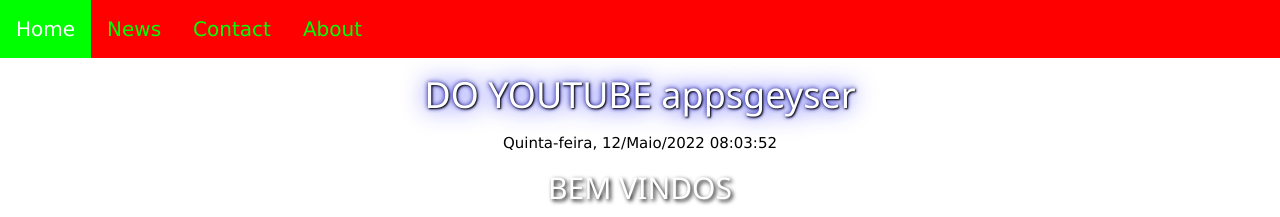
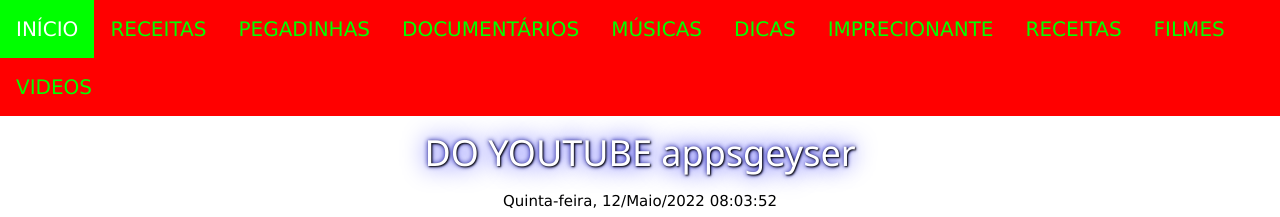
Before and after one commit to santos246/DO-YOUTUBE-appsgeyser-e-outros, a plain HTML site: page index.html in a window 1280 px wide. Shown: the top 217 px of the page. Drawn offline with nearby package versions, Linux system fonts and the light colour scheme.

Commit message:
Update index.html

```diff
--- a/index.html
+++ b/index.html
@@ -74,12 +74,18 @@ body {
 </style>
 </head>
 <body>
+<div class="topnav" id="myTopnav">
 
-<div class="topnav" id="myTopnav">
-  <a href="#home" class="active">Home</a>
-  <a href="#news">News</a>
-  <a href="#contact">Contact</a>
-  <a href="#about">About</a>
+  <a href="index.html" class="active">INÍCIO</a>
+  <a href="RECEITAS/1 - Copia.html">RECEITAS</a>
+  <a href="PEGADINHAS/1 - Copia.html">PEGADINHAS</a>
+  <a href="DOCUMENTARIOS/1 - Copia.html">DOCUMENTÁRIOS</a>
+  <a href="MUSICAS/1 - Copia.html">MÚSICAS</a>
+  <a href="DICAS/1 - Copia.html">DICAS</a>
+  <a href="IMPRECIONANTE/1 - Copia.html">IMPRECIONANTE</a>
+  <a href="RECEITAS/1 - Copia.html">RECEITAS</a>
+  <a href="FILMES/1 - Copia.html">FILMES</a>
+  <a href="VIDEOS/1 - Copia.html">VIDEOS</a>
 
 <a href="javascript:void(0);" class="icon" onclick="myFunction()"><i class="fa fa-bars"></i></a>
 </div>
```
